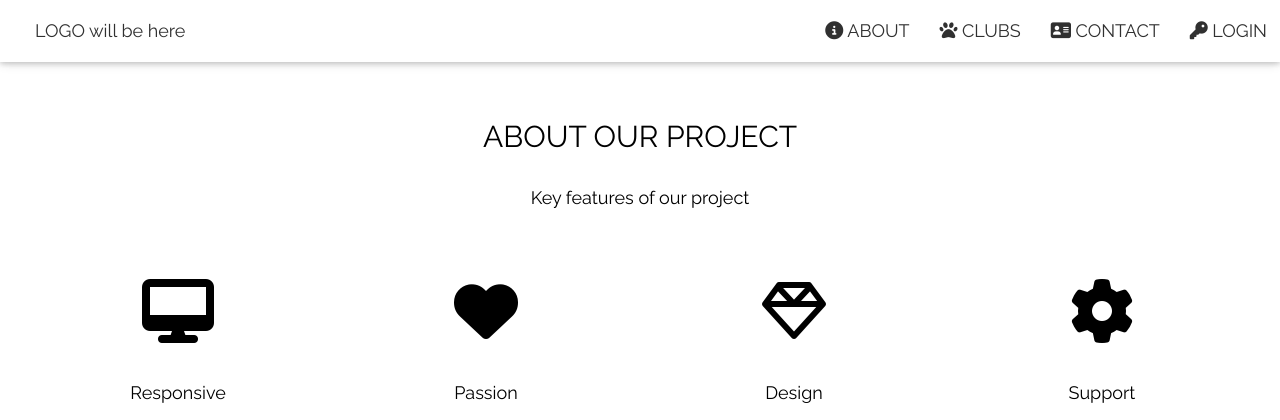
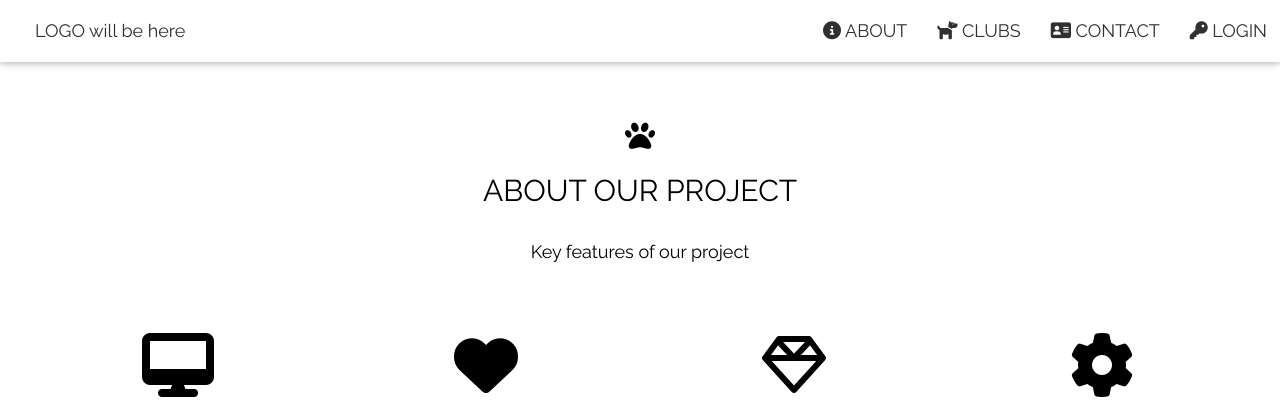
Before and after one commit to TvojTomko/VAII-2022, a PHP site: page /?c=Home&a=about in a window 1280 px wide. Shown: the top 420 px of the page. Run offline with PHP 8.4, Linux system fonts and the light colour scheme; some libraries are stand-ins or nearby versions.

Commit message:
uprava dizajnu stranok

```diff
--- a/App/Views/Auth/login.view.php
+++ b/App/Views/Auth/login.view.php
@@ -1,6 +1,6 @@
 <!-- Login Section -->
 <div class="w3-container section" id="login">
-    <h1 class="title">Login</h1>
+    <h1 class="title"><i class="fa-solid fa-paw"></i><br>Login</h1>
     <p class="center-text">Please type your email and password or create a new account</p>
     <form target="_blank" class="contactform">
         <label>
--- a/App/Views/Auth/register.view.php
+++ b/App/Views/Auth/register.view.php
@@ -1,7 +1,7 @@
 <?php ?>
 <!-- Login Section -->
 <div class="w3-container section" id="login">
-  <h1 class="title">Register</h1>
+  <h1 class="title"><i class="fa-solid fa-paw"></i><br>Register</h1>
   <p class="center-text">Create a new account</p>
   <form target="_blank" class="contactform">
     <label>
--- a/App/Views/Home/about.view.php
+++ b/App/Views/Home/about.view.php
@@ -1,7 +1,7 @@
 <?php ?>
 <!-- About Section -->
 <div class="w3-container section" id="about">
-    <h1 class="title">about our project</h1>
+    <h1 class="title"><i class="fa-solid fa-paw"></i><br>About our project</h1>
     <p class="w3-center w3-large">Key features of our project</p>
     <div class="w3-row-padding w3-center" style="margin-top:64px">
         <div class="w3-quarter">
--- a/App/Views/Home/contact.view.php
+++ b/App/Views/Home/contact.view.php
@@ -1,7 +1,7 @@
 <?php /** @var Array $data */ ?>
 <!-- Contact Section -->
 <div class="w3-container section" id="contact">
-    <h1 class="title">CONTACT</h1>
+    <h1 class="title"><i class="fa-solid fa-paw"></i><br>Contact</h1>
     <p class="w3-center w3-large">Lets get in touch. Send us a message:</p>
     <div>
         <div class="center center-text">
--- a/App/Views/root.layout.view.php
+++ b/App/Views/root.layout.view.php
@@ -23,7 +23,7 @@
         <!-- Right-sided navbar links -->
         <div class="right w3-hide-small">
             <a href="?c=Home&a=about" class="button-menu mygrey-text"><i class="fa-solid fa-circle-info"></i> ABOUT</a>
-            <a href="?c=Home&a=clubs" class="button-menu mygrey-text"><i class="fa-solid fa-paw"></i> CLUBS</a>
+            <a href="?c=Home&a=clubs" class="button-menu mygrey-text"><i class="fa-solid fa-dog"></i> CLUBS</a>
             <a href="?c=Home&a=contact" class="button-menu mygrey-text"><i class="fa-solid fa-address-card"></i> CONTACT</a>
             <a href="?c=Auth&a=login" class="button-menu mygrey-text"><i class="fa-sharp fa-solid fa-key"></i> LOGIN</a>
         </div>
```
